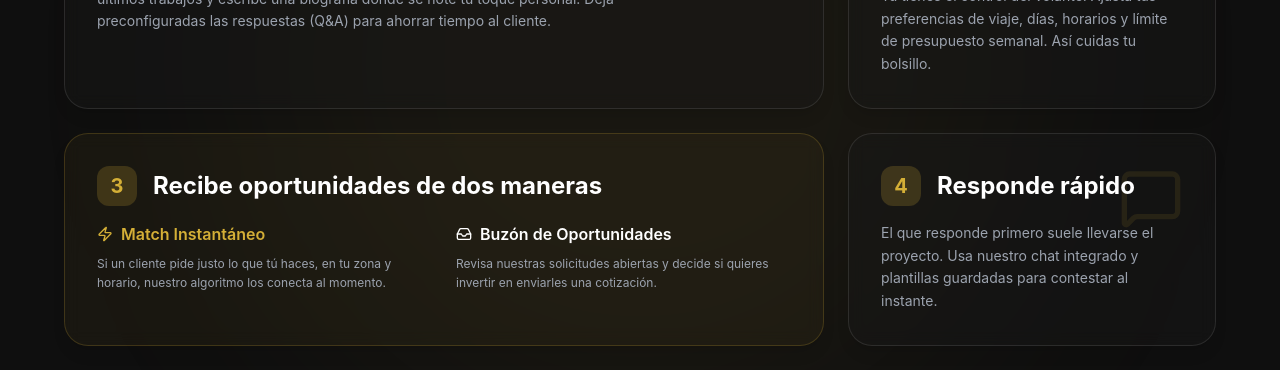
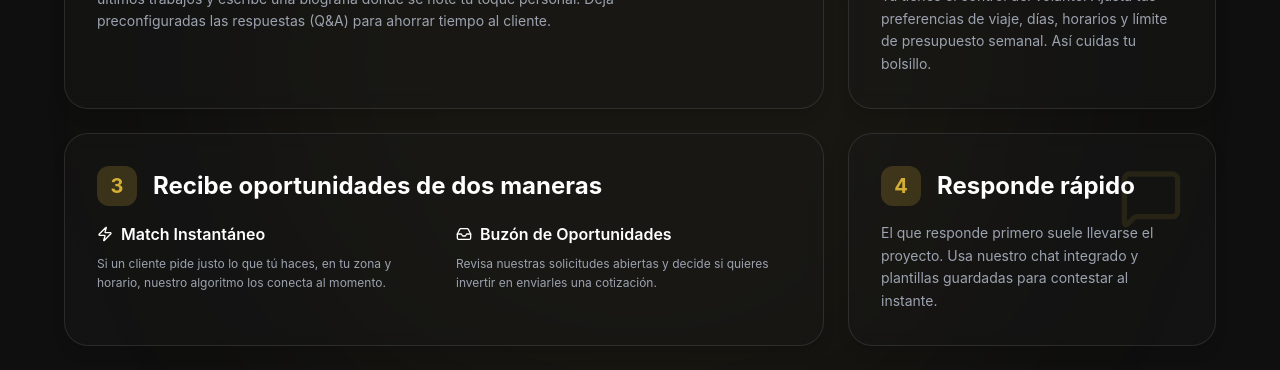
Before and after one commit to fsorianob/Your-Service-antiGravity, a React (Vite) app: page / in a window 1280 px wide. Shown: the part 2380-2750 px from the top of the page. Built offline with nearby package versions, Linux system fonts and the light colour scheme; the HTML template or start-up script is replaced by a standard one.

Commit message:
style(home): normalize step 3 background and text color

```diff
--- a/src/pages/Home.tsx
+++ b/src/pages/Home.tsx
@@ -231,7 +231,7 @@ export default function Home() {
                         </div>
 
                         {/* Card 3: Oportunidades (Col Span 2 on lg) */}
-                        <div className="col-span-1 md:col-span-2 lg:col-span-2 p-8 rounded-3xl bg-primary/5 backdrop-blur border border-primary/20 hover:border-primary/60 hover:-translate-y-1 transition-all duration-300 shadow-lg relative overflow-hidden group">
+                        <div className="col-span-1 md:col-span-2 lg:col-span-2 p-8 rounded-3xl bg-card/40 backdrop-blur border border-white/10 hover:border-primary/50 hover:-translate-y-1 transition-all duration-300 shadow-lg relative overflow-hidden group">
                             <div className="relative z-10">
                                 <div className="flex items-center gap-4 mb-4">
                                     <div className="h-10 w-10 shrink-0 rounded-xl bg-primary/20 flex items-center justify-center text-primary group-hover:bg-primary group-hover:text-black group-hover:shadow-[0_0_15px_rgba(251,211,141,0.5)] transition-all duration-300">
@@ -241,7 +241,7 @@ export default function Home() {
                                 </div>
                                 <div className="grid grid-cols-1 sm:grid-cols-2 gap-6 mt-4">
                                     <div className="space-y-2">
-                                        <h4 className="font-semibold text-primary flex items-center gap-2"><Zap size={16} /> Match Instantáneo</h4>
+                                        <h4 className="font-semibold text-white flex items-center gap-2"><Zap size={16} /> Match Instantáneo</h4>
                                         <p className="text-xs text-muted-foreground leading-relaxed">Si un cliente pide justo lo que tú haces, en tu zona y horario, nuestro algoritmo los conecta al momento.</p>
                                     </div>
                                     <div className="space-y-2">
```
Also changed, not shown: 1 other file (tests, documents, lock files or other folders).
